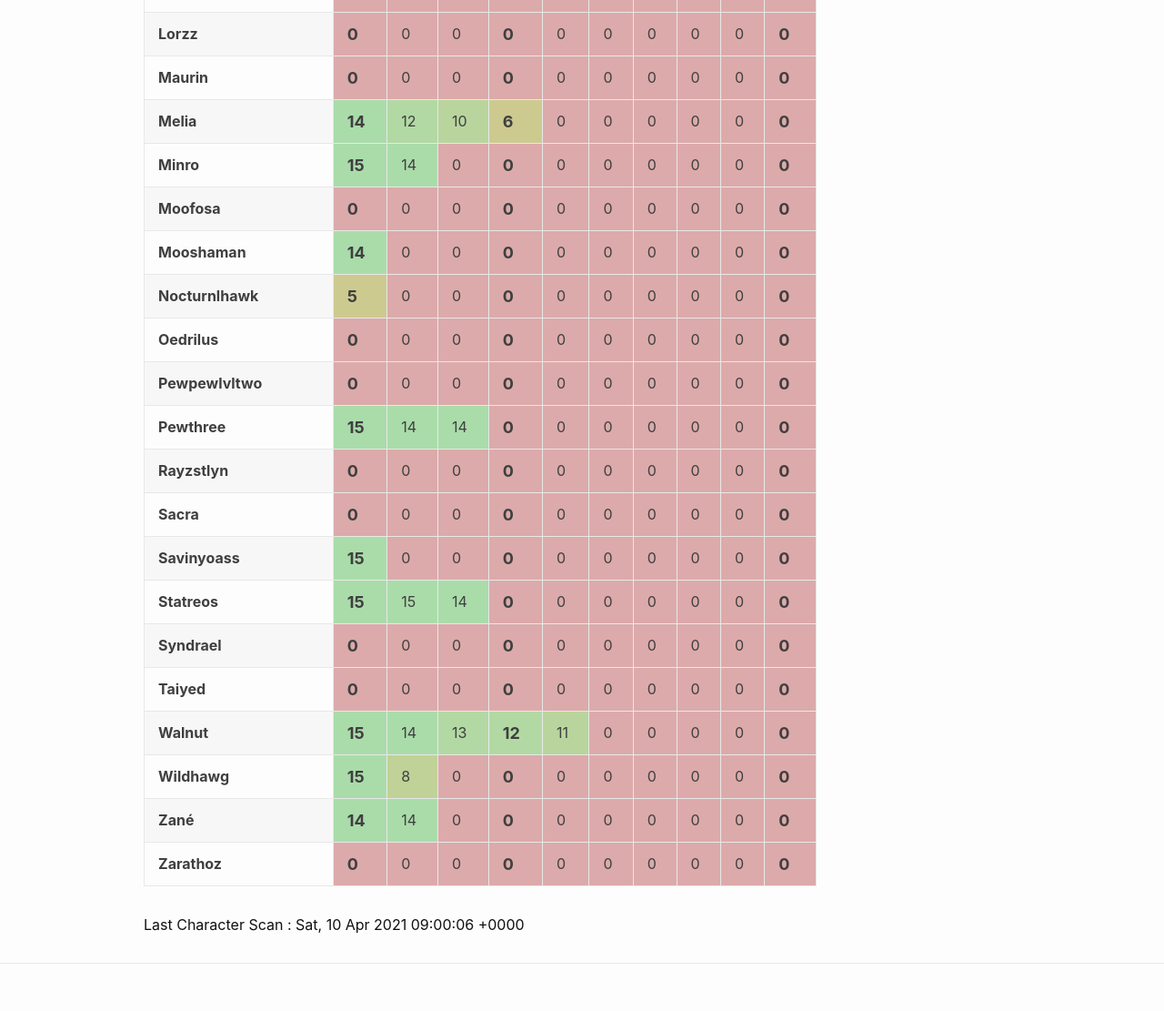
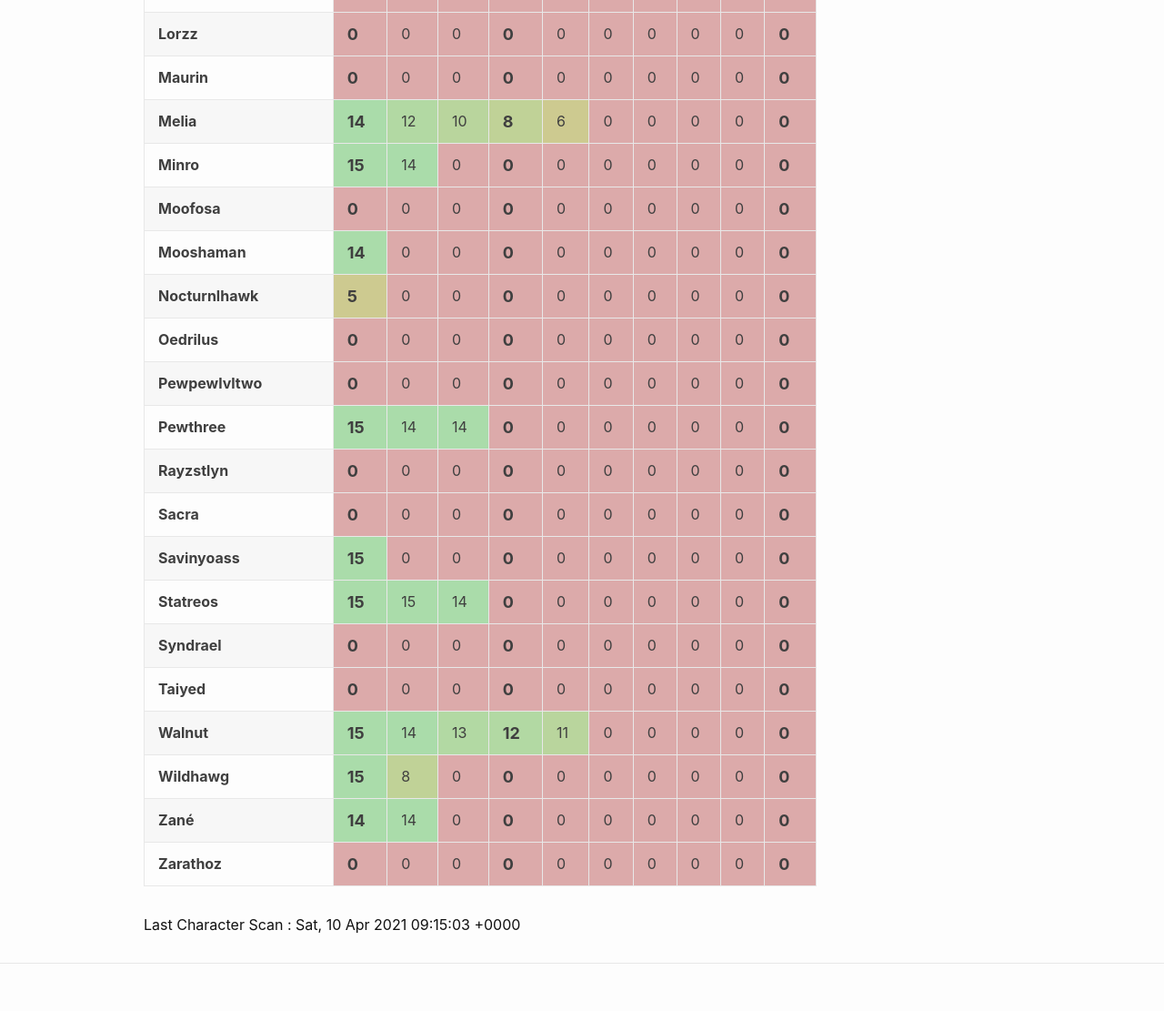
Before and after one commit to eldertribunal/keystonetracker, a Jekyll site: the page built from weekly.md, in a window 1280 px wide. Shown: the part 1141-2252 px from the top of the page at 91% size. Built offline with Jekyll 4.4.1, drawn with Linux system fonts in a browser that asks for light colours.

Commit message:
auto scan Sat Apr 10 09:15:47 UTC 2021

```diff
--- a/_data/scanned.json
+++ b/_data/scanned.json
@@ -1,3 +1,3 @@
 {
-  "timestamp": 1618045206
+  "timestamp": 1618046103
 }
--- a/_data/weekly.json
+++ b/_data/weekly.json
@@ -545,8 +545,8 @@
       14,
       12,
       10,
+      8,
       6,
-      0,
       0,
       0,
       0,
```
